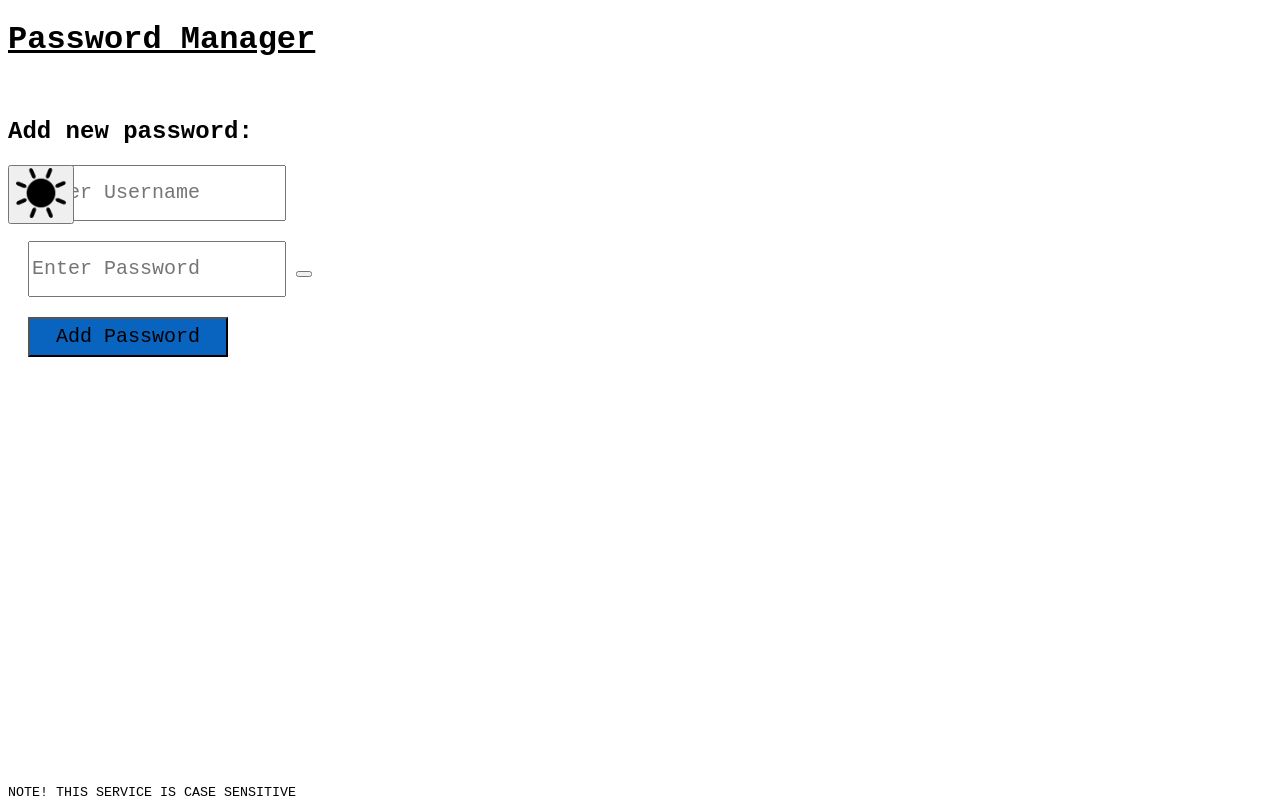
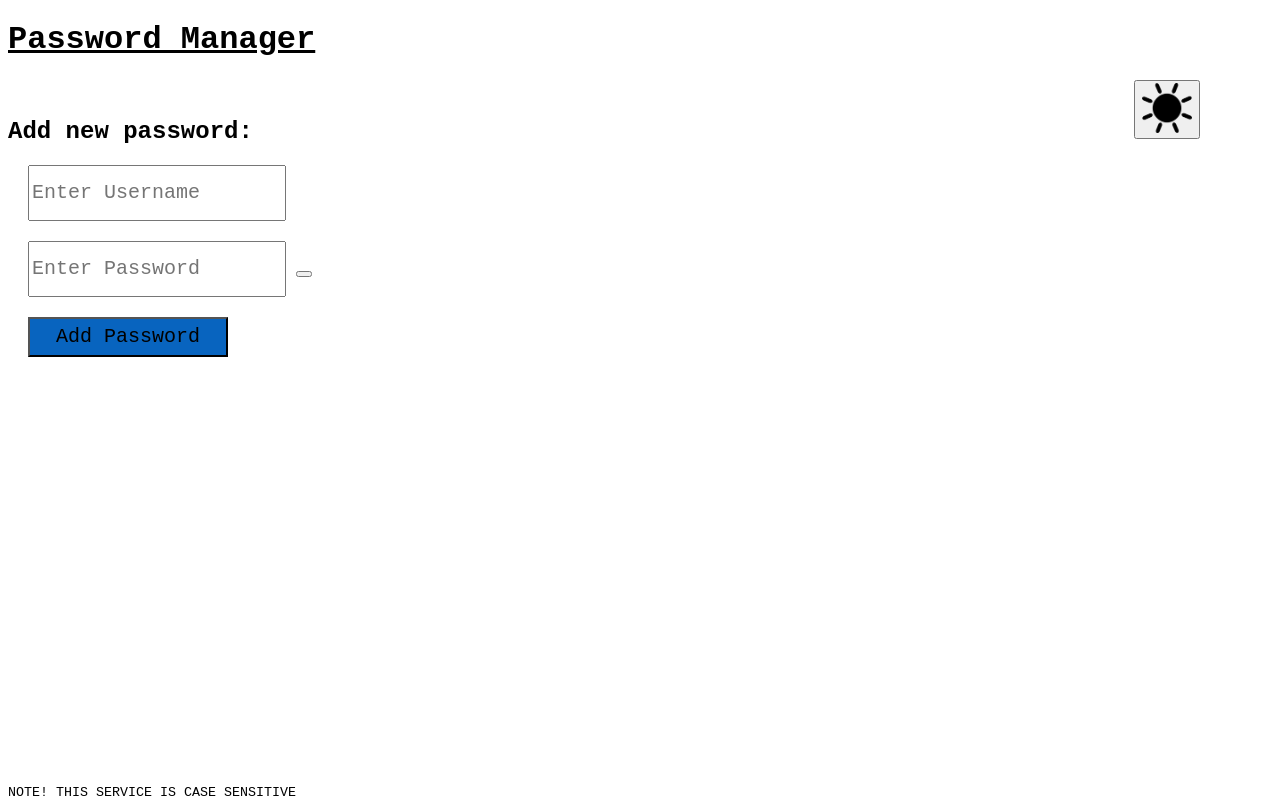
Before and after one commit to WizardStone/Password-Manager, a plain HTML site: page index.html in a window 1280 px wide. Drawn offline with Linux system fonts and the light colour scheme.

Commit message:
Fixed positioning error
Use absolute positioning instead of fixed and added rem units

```diff
--- a/style.css
+++ b/style.css
@@ -34,12 +34,12 @@ html {
 #small-text {
     small {
         position: fixed;
-        bottom: 0;
+        bottom: 0rem;
     }
 }
 
 #dual-theme {
-    position: fixed;
-    top: 5;
-    right: 5;
+    position: absolute;
+    top: 5rem;
+    right: 5rem;
 }
```
